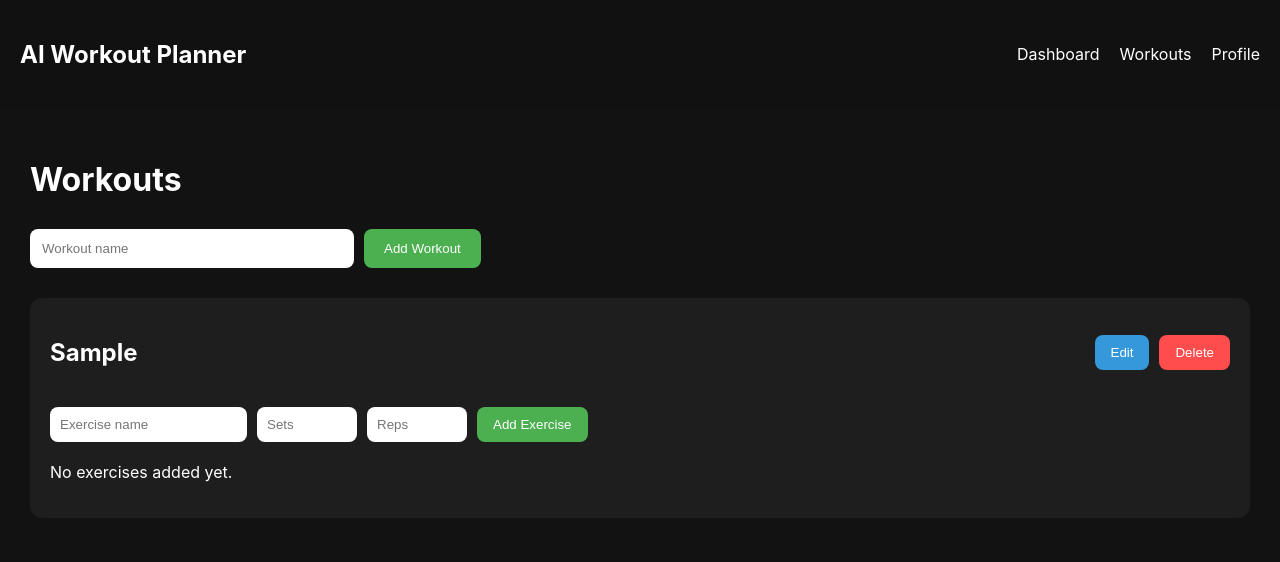
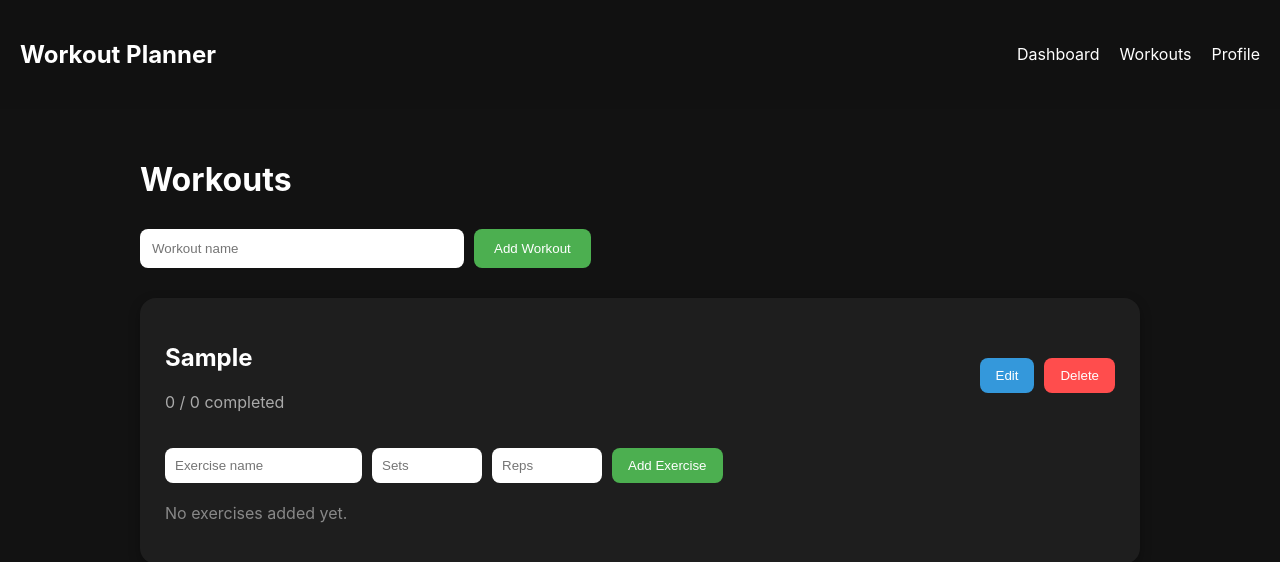
Before and after one commit to Kurttt02/workoutplanner1, a React (Create React App) app: page /workouts in a window 1280 px wide. Both pictures are taken after typing "Sample" into the empty fields and a click on the button "Add Workout". Shown: the top 562 px of the page. Built offline with nearby package versions, Linux system fonts and the light colour scheme.

Commit message:
Exercise tracking and improved the UI

```diff
--- a/src/components/Navbar.js
+++ b/src/components/Navbar.js
@@ -12,7 +12,7 @@ function Navbar() {
         alignItems: "center"
       }}
     >
-      <h2>AI Workout Planner</h2>
+      <h2>Workout Planner</h2>
 
       <div
         style={{
--- a/src/components/WorkoutItem.js
+++ b/src/components/WorkoutItem.js
@@ -5,7 +5,8 @@ function WorkoutItem({
   index,
   deleteWorkout,
   editWorkout,
-  addExercise
+  addExercise,
+  toggleExerciseComplete
 }) {
   const [isEditing, setIsEditing] = useState(false)
 
@@ -38,7 +39,8 @@ function WorkoutItem({
     const newExercise = {
       name: exerciseName,
       sets,
-      reps
+      reps,
+      completed: false
     }
 
     addExercise(index, newExercise)
@@ -48,14 +50,20 @@ function WorkoutItem({
     setReps("")
   }
 
+  const completedExercises =
+    workout.exercises.filter(
+      (exercise) => exercise.completed
+    ).length
+
   return (
     <div
       style={{
         backgroundColor: "#1e1e1e",
         color: "white",
-        padding: "20px",
-        borderRadius: "12px",
-        marginBottom: "20px"
+        padding: "25px",
+        borderRadius: "16px",
+        marginBottom: "25px",
+        boxShadow: "0px 4px 12px rgba(0,0,0,0.3)"
       }}
     >
       <div
@@ -63,9 +71,12 @@ function WorkoutItem({
           display: "flex",
           justifyContent: "space-between",
           alignItems: "center",
-          marginBottom: "20px"
+          marginBottom: "20px",
+          flexWrap: "wrap",
+          gap: "15px"
         }}
       >
+        <div>
           {isEditing ? (
             <input
               type="text"
@@ -80,8 +91,20 @@ function WorkoutItem({
               }}
             />
           ) : (
+            <>
               <h2>{workout.name}</h2>
+
+              <p
+                style={{
+                  color: "#aaa"
+                }}
+              >
+                {completedExercises} /{" "}
+                {workout.exercises.length} completed
+              </p>
+            </>
           )}
+        </div>
 
         <div
           style={{
@@ -92,28 +115,14 @@ function WorkoutItem({
           {isEditing ? (
             <button
               onClick={handleSave}
-              style={{
-                backgroundColor: "#4CAF50",
-                color: "white",
-                border: "none",
-                padding: "10px 16px",
-                borderRadius: "8px",
-                cursor: "pointer"
-              }}
+              style={buttonStyle("#4CAF50")}
             >
               Save
             </button>
           ) : (
             <button
               onClick={() => setIsEditing(true)}
-              style={{
-                backgroundColor: "#3498db",
-                color: "white",
-                border: "none",
-                padding: "10px 16px",
-                borderRadius: "8px",
-                cursor: "pointer"
-              }}
+              style={buttonStyle("#3498db")}
             >
               Edit
             </button>
@@ -121,14 +130,7 @@ function WorkoutItem({
 
           <button
             onClick={() => deleteWorkout(index)}
-            style={{
-              backgroundColor: "#ff4d4d",
-              color: "white",
-              border: "none",
-              padding: "10px 16px",
-              borderRadius: "8px",
-              cursor: "pointer"
-            }}
+            style={buttonStyle("#ff4d4d")}
           >
             Delete
           </button>
@@ -137,6 +139,9 @@ function WorkoutItem({
 
       <div
         style={{
+          display: "flex",
+          gap: "10px",
+          flexWrap: "wrap",
           marginBottom: "20px"
         }}
       >
@@ -147,12 +152,7 @@ function WorkoutItem({
           onChange={(event) =>
             setExerciseName(event.target.value)
           }
-          style={{
-            padding: "10px",
-            marginRight: "10px",
-            borderRadius: "8px",
-            border: "none"
-          }}
+          style={inputStyle}
         />
 
         <input
@@ -163,11 +163,8 @@ function WorkoutItem({
             setSets(event.target.value)
           }
           style={{
-            padding: "10px",
-            width: "80px",
-            marginRight: "10px",
-            borderRadius: "8px",
-            border: "none"
+            ...inputStyle,
+            width: "90px"
           }}
         />
 
@@ -179,24 +176,14 @@ function WorkoutItem({
             setReps(event.target.value)
           }
           style={{
-            padding: "10px",
-            width: "80px",
-            marginRight: "10px",
-            borderRadius: "8px",
-            border: "none"
+            ...inputStyle,
+            width: "90px"
           }}
         />
 
         <button
           onClick={handleAddExercise}
-          style={{
-            backgroundColor: "#4CAF50",
-            color: "white",
-            border: "none",
-            padding: "10px 16px",
-            borderRadius: "8px",
-            cursor: "pointer"
-          }}
+          style={buttonStyle("#4CAF50")}
         >
           Add Exercise
         </button>
@@ -204,30 +191,91 @@ function WorkoutItem({
 
       <div>
         {workout.exercises.length === 0 ? (
-          <p>No exercises added yet.</p>
+          <p
+            style={{
+              color: "#888"
+            }}
+          >
+            No exercises added yet.
+          </p>
         ) : (
-          workout.exercises.map((exercise, exerciseIndex) => (
+          workout.exercises.map(
+            (exercise, exerciseIndex) => (
               <div
                 key={exerciseIndex}
                 style={{
-                backgroundColor: "#2c2c2c",
-                padding: "15px",
-                borderRadius: "10px",
-                marginBottom: "10px"
+                  backgroundColor:
+                    exercise.completed
+                      ? "#234d20"
+                      : "#2c2c2c",
+                  padding: "18px",
+                  borderRadius: "12px",
+                  marginBottom: "12px",
+                  display: "flex",
+                  justifyContent:
+                    "space-between",
+                  alignItems: "center",
+                  flexWrap: "wrap",
+                  gap: "10px"
                 }}
               >
-              <h4>{exercise.name}</h4>
+                <div>
+                  <h4
+                    style={{
+                      textDecoration:
+                        exercise.completed
+                          ? "line-through"
+                          : "none"
+                    }}
+                  >
+                    {exercise.name}
+                  </h4>
 
                   <p>
                     {exercise.sets} sets ×{" "}
                     {exercise.reps} reps
                   </p>
                 </div>
-          ))
+
+                <button
+                  onClick={() =>
+                    toggleExerciseComplete(
+                      index,
+                      exerciseIndex
+                    )
+                  }
+                  style={buttonStyle(
+                    exercise.completed
+                      ? "#777"
+                      : "#4CAF50"
+                  )}
+                >
+                  {exercise.completed
+                    ? "Completed"
+                    : "Mark Complete"}
+                </button>
+              </div>
+            )
+          )
         )}
       </div>
     </div>
   )
 }
 
+const buttonStyle = (backgroundColor) => ({
+  backgroundColor,
+  color: "white",
+  border: "none",
+  padding: "10px 16px",
+  borderRadius: "8px",
+  cursor: "pointer"
+})
+
+const inputStyle = {
+  padding: "10px",
+  borderRadius: "8px",
+  border: "none"
+}
+
 export default WorkoutItem
--- a/src/pages/Workouts.js
+++ b/src/pages/Workouts.js
@@ -50,11 +50,29 @@ function Workouts() {
     setWorkouts(updatedWorkouts)
   }
 
+  function toggleExerciseComplete(
+    workoutIndex,
+    exerciseIndex
+  ) {
+    const updatedWorkouts = [...workouts]
+
+    const exercise =
+      updatedWorkouts[workoutIndex].exercises[
+        exerciseIndex
+      ]
+
+    exercise.completed = !exercise.completed
+
+    setWorkouts(updatedWorkouts)
+  }
+
   return (
     <main
       style={{
         padding: "30px",
-        color: "white"
+        color: "white",
+        maxWidth: "1000px",
+        margin: "0 auto"
       }}
     >
       <h1
@@ -78,6 +96,9 @@ function Workouts() {
             deleteWorkout={deleteWorkout}
             editWorkout={editWorkout}
             addExercise={addExercise}
+            toggleExerciseComplete={
+              toggleExerciseComplete
+            }
           />
         ))
       )}
```
Lines whose indentation alone changed are shown as unchanged.
